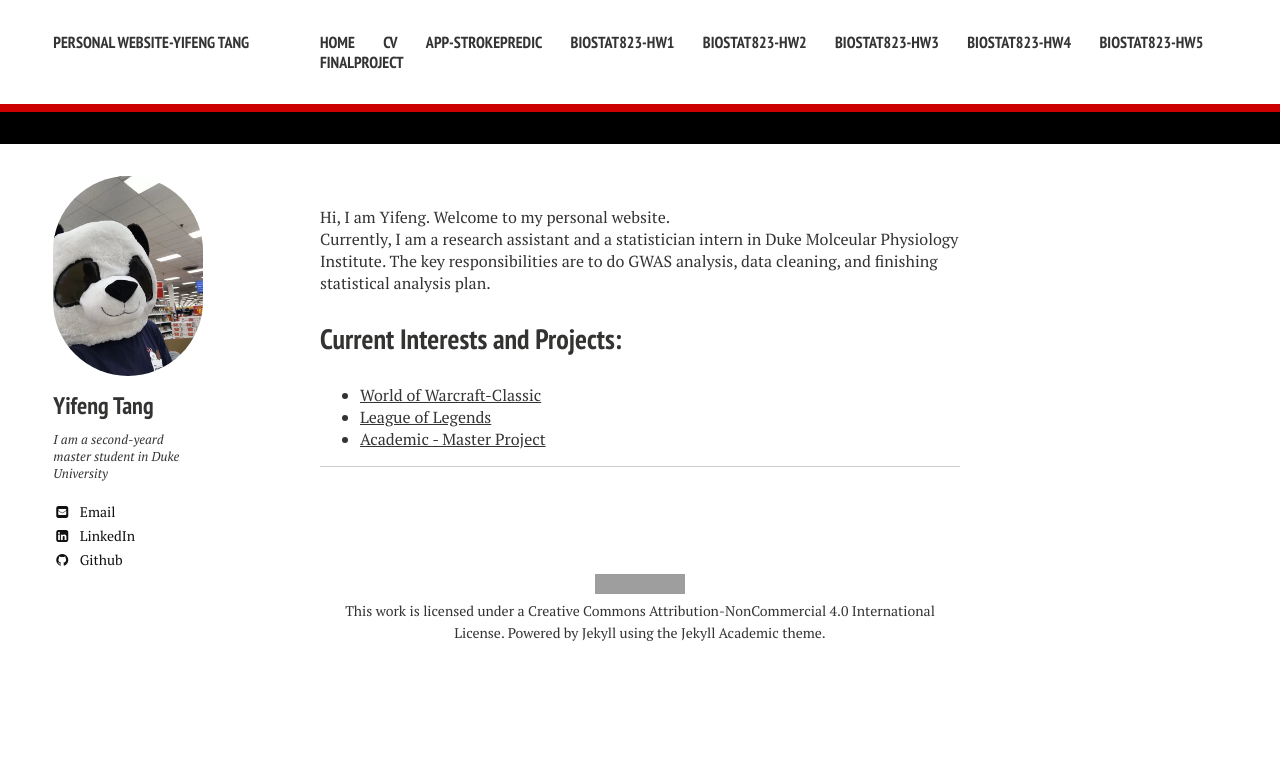
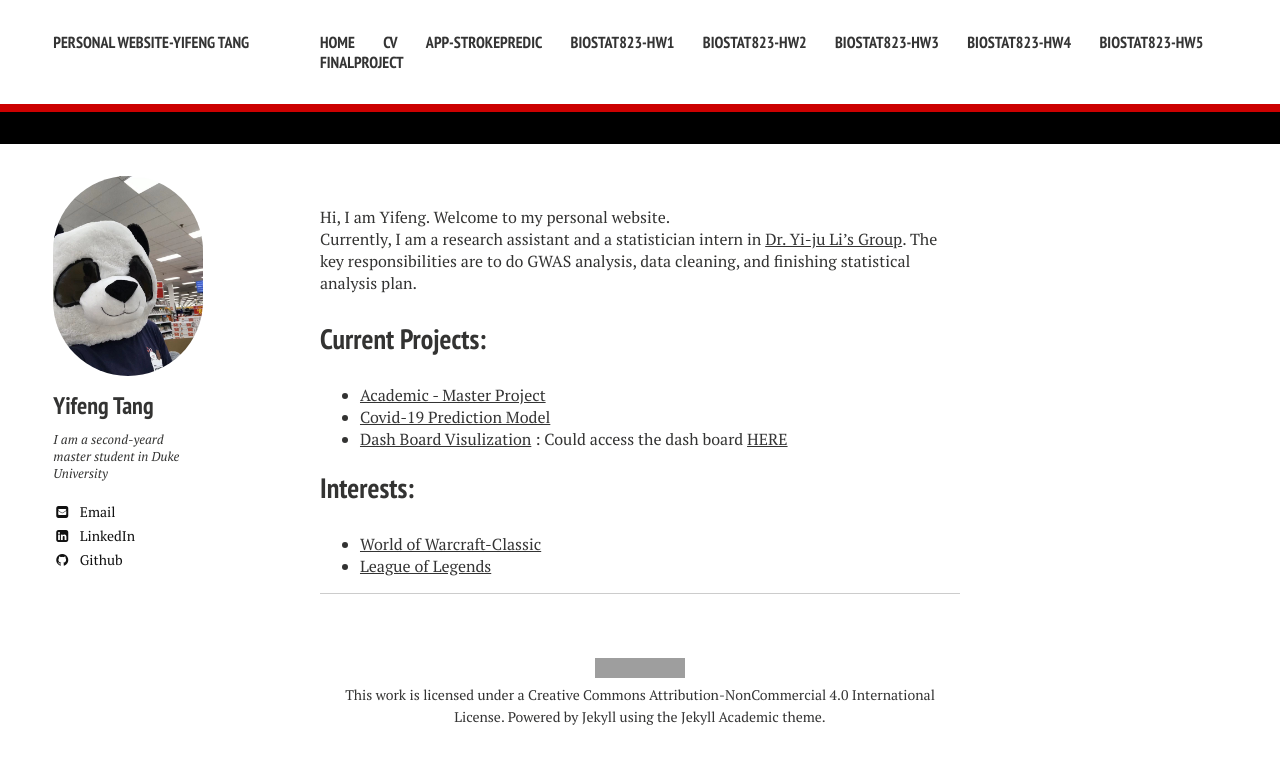
Before and after one commit to Yifeng-T/Yifeng-T.github.io, a Jekyll site: the page built from index.md, in a window 1280 px wide. Shown: the top 764 px of the page. Built offline with Jekyll 4.4.1, drawn with Linux system fonts in a browser that asks for light colours; nearby versions of some CDN libraries; grey boxes are pictures that could not be loaded.

Commit message:
Update index.md

```diff
--- a/index.md
+++ b/index.md
@@ -4,10 +4,13 @@ excerpt: "About Me..."
 ---
 
 Hi, I am Yifeng. Welcome to my personal website.
-Currently, I am a research assistant and a statistician intern in Duke Molceular Physiology Institute. The key responsibilities are to do GWAS analysis, data cleaning, and finishing statistical analysis plan.
+Currently, I am a research assistant and a statistician intern in [Dr. Yi-ju Li's Group](https://dmpi.duke.edu/faculty/yi-ju-li-phd). The key responsibilities are to do GWAS analysis, data cleaning, and finishing statistical analysis plan.
 
-## Current Interests and Projects:
+## Current Projects:
+- [Academic - Master Project](https://drive.google.com/file/d/1zN7ANyoZCmo_251-2kKwn7V3SAcBJG8l/view?ths=true)
+- [Covid-19 Prediction Model](https://github.com/Yifeng-T/BIOS823_Final)
+- [Dash Board Visulization](https://github.com/Yifeng-T/DashBoard) : Could access the dash board [HERE](https://phd-granting-yifeng-analysis.herokuapp.com/)
 
+## Interests:
 - [World of Warcraft-Classic](https://classic.warcraftlogs.com/character/cn/比斯巨兽/桶桶蹦?zone=1007&new=true)
 - [League of Legends](https://na.op.gg/summoner/userName=DonalBoom)
-- [Academic - Master Project](https://drive.google.com/file/d/1zN7ANyoZCmo_251-2kKwn7V3SAcBJG8l/view?ths=true)
```
